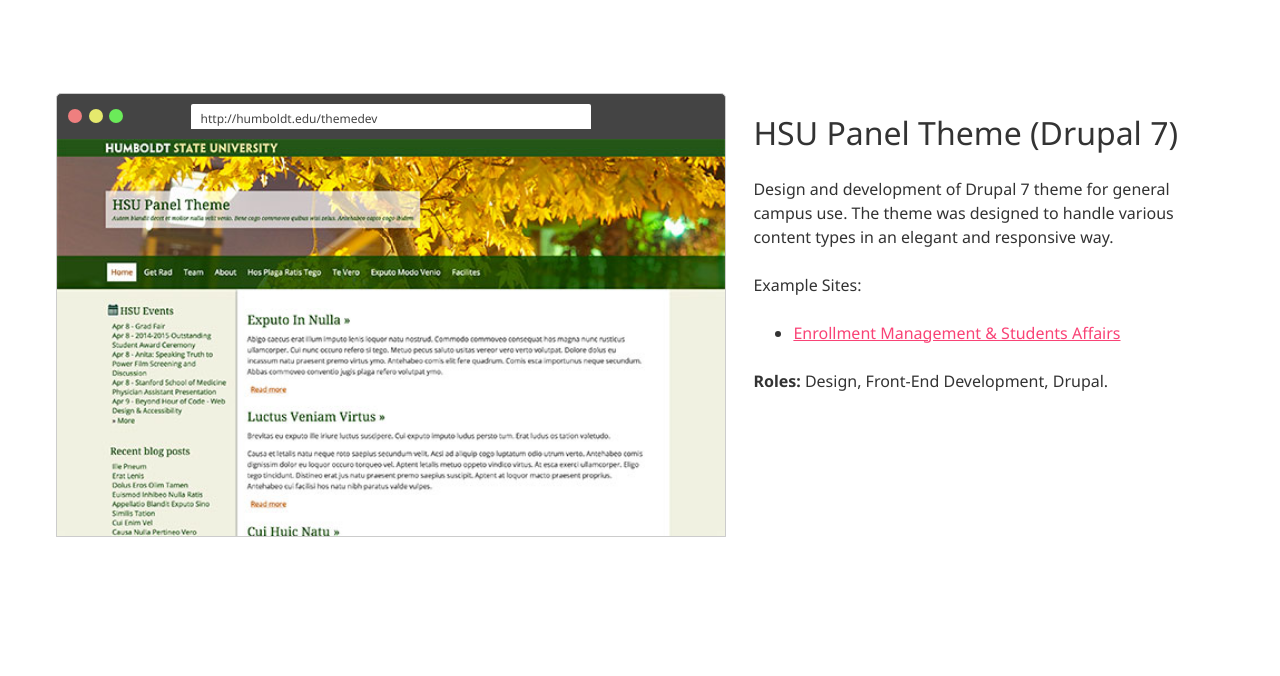
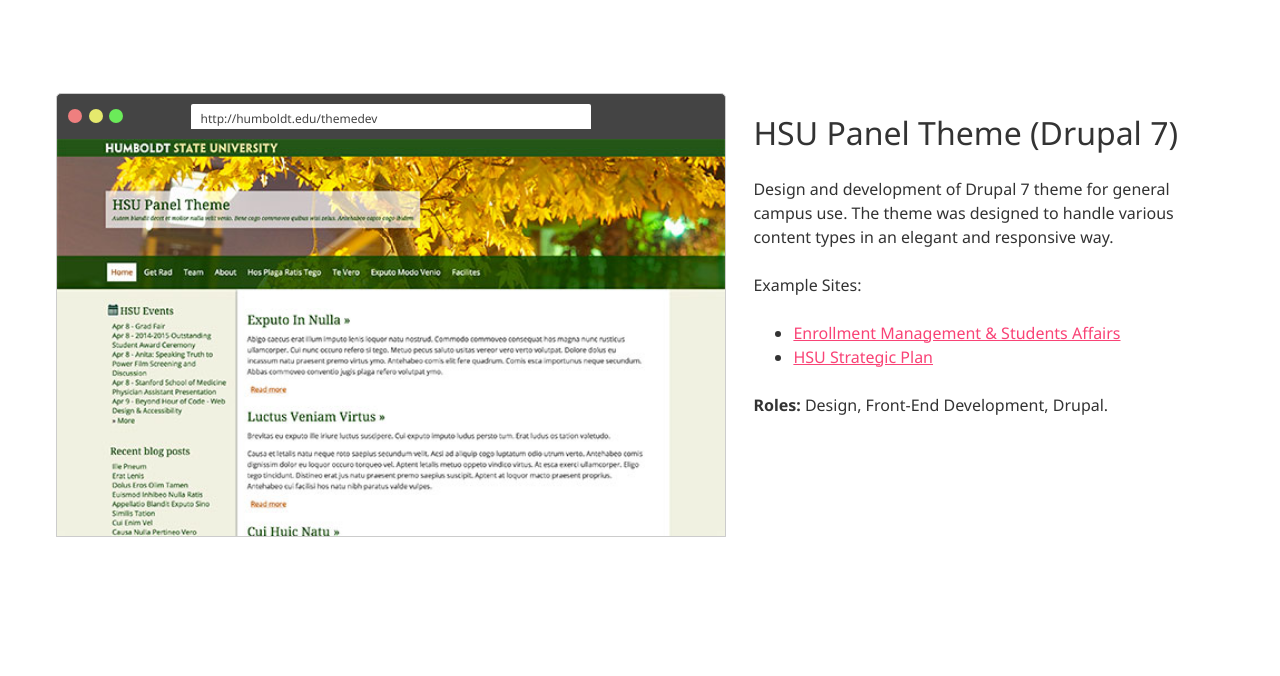
Before and after one commit to matthodgson/matthodgson.github.io, a website: page index.html in a window 1280 px wide. Shown: the part 1636-2312 px from the top of the page. Drawn offline with nearby package versions, Linux system fonts and the light colour scheme.

Commit message:
adding strategic plan link

```diff
--- a/index.html
+++ b/index.html
@@ -69,6 +69,7 @@
 							<p>Example Sites: </p>
 								<ul>
 									<li><a href="http://humboldt.edu/studentaffairs">Enrollment Management & Students Affairs</a></li>
+									<li><a href="http://humboldt.edu/strategicplan">HSU Strategic Plan</a></li>
 								</ul>
 							<p class="roles"><strong>Roles:</strong> Design, Front-End Development, Drupal.</p>
 						</div>
```
